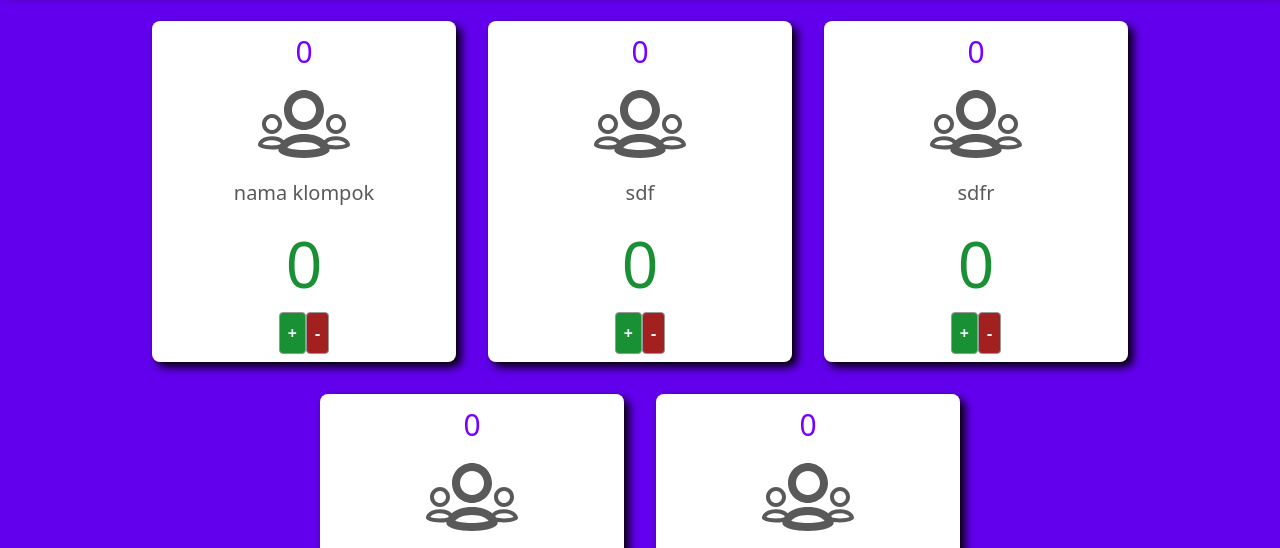
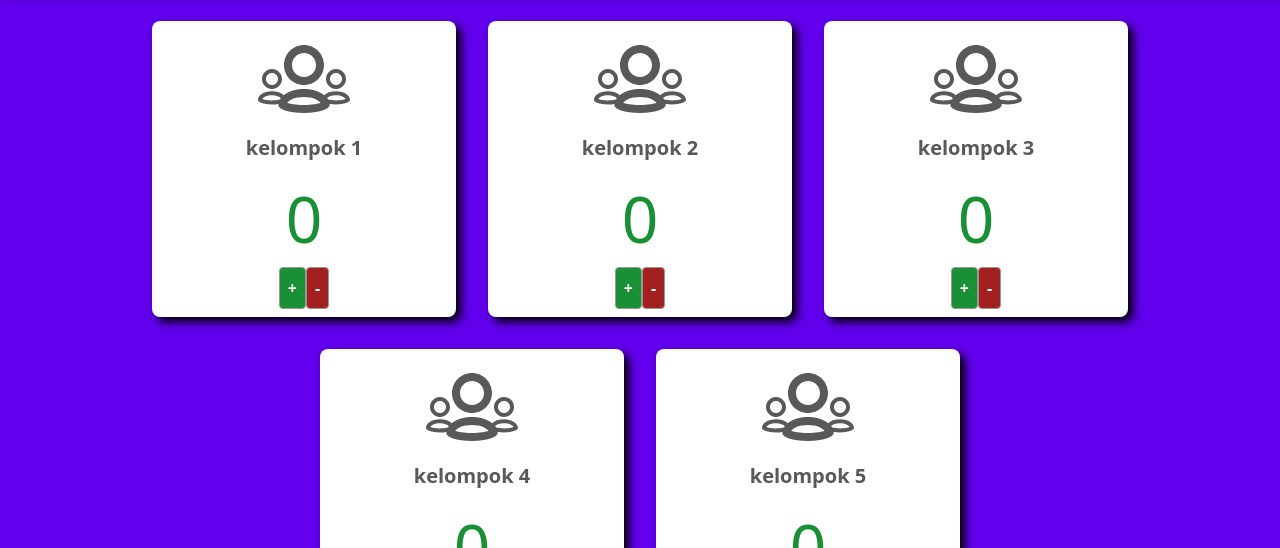
Before and after one commit to bigzero55/ramdan-quiz-react, a React app: page / in a window 1280 px wide. Shown: the part 233-781 px from the top of the page. Built offline with nearby package versions, Linux system fonts and the light colour scheme.

Commit message:
update 2024

```diff
--- a/package.json
+++ b/package.json
@@ -6,9 +6,11 @@
     "@craco/craco": "^7.0.0-alpha.0",
     "prop-types": "15.7.2",
     "react": "^17.0.2",
+    "react-confetti": "^6.1.0",
     "react-dom": "^17.0.2",
     "react-helmet": "^6.1.0",
-    "react-router-dom": "^5.2.0"
+    "react-router-dom": "^5.2.0",
+    "react-use": "^17.5.0"
   },
   "scripts": {
     "start": "craco start",
--- a/src/components/countdown.js
+++ b/src/components/countdown.js
@@ -1,6 +1,7 @@
 import React, { useEffect, useState } from "react";
 import PropTypes from "prop-types";
-import nit from '../audio/count-s.wav'
+import nit from "../audio/count-s.wav";
+import teet from "../audio/timeout.wav";
 
 import "./countdown.css";
 
@@ -17,20 +18,23 @@ const Countdown = (props) => {
     setIsActive(false);
   }
 
-  const Nit = new Audio(nit)
+  const Nit = new Audio(nit);
+  const Teet = new Audio(teet);
 
   useEffect(() => {
+    if (seconds == 0) {
+      Teet.play();
+    }
     let interval = null;
     if (isActive && seconds != 0) {
       interval = setInterval(() => {
         setSeconds((seconds) => seconds - 1);
-        Nit.play()
+        Nit.play();
       }, 1000);
     } else if (!isActive && seconds !== 0) {
       clearInterval(interval);
     }
     return () => clearInterval(interval);
-
   }, [isActive, seconds]);
 
   return (
--- a/src/components/team.css
+++ b/src/components/team.css
@@ -50,7 +50,7 @@
   font-style: normal;
   margin-top: var(--dl-space-space-halfunit);
   text-align: center;
-  font-weight: 500;
+  font-weight: 900;
   margin-bottom: var(--dl-space-space-halfunit);
 }
 .team-text1 {
--- a/src/components/team.js
+++ b/src/components/team.js
@@ -6,11 +6,14 @@ import "./team.css";
 
 const Team = (props) => {
   const { team, score, onAdd, onSub, select, serial } = props;
+
   return (
     <div className={`team-feature-card ${select && "box"}`}>
-      <div>
-        <h1 className="urut">{serial}</h1>
-      </div>
+      {Number(serial) > 0 && (
+        <div style={{ flexDirection: "row" }}>
+          <h1 className="urut"> Urutan ke - {serial}</h1>
+        </div>
+      )}
       <svg viewBox="0 0 1024 1024" className="team-icon">
         <path d="M512 597.333c117.931 0 213.333-95.488 213.333-213.333s-95.403-213.333-213.333-213.333-213.333 95.488-213.333 213.333 95.403 213.333 213.333 213.333zM512 256c70.571 0 128 57.429 128 128s-57.429 128-128 128-128-57.429-128-128 57.429-128 128-128z"></path>
         <path d="M853.333 640c58.923 0 106.667-47.659 106.667-106.667 0-58.923-47.744-106.667-106.667-106.667-58.965 0-106.667 47.744-106.667 106.667 0 59.008 47.701 106.667 106.667 106.667zM853.333 469.333c35.285 0 64 28.715 64 64s-28.715 64-64 64-64-28.715-64-64 28.715-64 64-64z"></path>
@@ -37,7 +40,7 @@ Team.defaultProps = {
   button: "+",
   score: "0",
   select: false,
-  serial: 0
+  serial: 0,
 };
 
 Team.propTypes = {
--- a/src/libs/initialData.js
+++ b/src/libs/initialData.js
@@ -1,39 +1,39 @@
 const initialData = [
   {
     id: "1",
-    team: "nama klompok",
+    team: "kelompok 1",
     score: 0,
     select: false,
     serial: 0,
   },
   {
     id: "2",
-    team: "sdf",
+    team: "kelompok 2",
     score: 0,
     select: false,
     serial: 0,
   },
   {
     id: "3",
-    team: "sdfr",
+    team: "kelompok 3",
     score: 0,
     select: false,
     serial: 0,
   },
   {
     id: "4",
-    team: "asar",
+    team: "kelompok 4",
     score: 0,
     select: false,
     serial: 0,
   },
   {
     id: "5",
-    team: "asd",
+    team: "kelompok 5",
     score: 0,
     select: false,
     serial: 0,
   },
 ];
 
-export default initialData
+export default initialData;
--- a/src/views/home.js
+++ b/src/views/home.js
@@ -1,19 +1,25 @@
 import React, { useState, useEffect } from "react";
-
 import { Helmet } from "react-helmet";
 import buz from "../audio/bell.wav";
-
 import NavigationLinks from "../components/navigation-links";
 import Team from "../components/team";
 import Countdown from "../components/countdown";
 import "./home.css";
 import initialData from "../libs/initialData";
+import Confetti from "react-confetti";
+import { useWindowSize } from "react-use";
+import audioBenar from "../audio/benar.mp3";
+import audioSalah from "../audio/salah.wav";
 
 const Home = () => {
   const [countdown, setCountdown] = useState(false);
   const [data, setData] = useState(initialData);
   let serial = 0;
   const buzz = new Audio(buz);
+  const Aubenar = new Audio(audioBenar);
+  const AuSalah = new Audio(audioSalah);
+  const { width, height } = useWindowSize();
+  const [benar, setBenar] = useState(false);
 
   useEffect(() => {
     window.addEventListener("keydown", function (event) {
@@ -43,6 +49,18 @@ const Home = () => {
       }
       if (event.key === "z") {
         setCountdown((n) => (n = !n));
+      }
+      if (event.key === "v") {
+        setBenar(true);
+        Aubenar.play();
+      }
+      if (event.key === "x") {
+        setBenar(false);
+        Aubenar.pause();
+        Aubenar.currentTime = 0;
+      }
+      if (event.key === "s") {
+        AuSalah.play();
       }
     });
   }, []);
@@ -89,11 +107,12 @@ const Home = () => {
       da.serial = 0;
     });
     setData(mydata);
-    serial = 0
+    serial = 0;
   }
 
   return (
     <div className="home-container">
+      {benar && <Confetti width={width} height={height} />}
       <Helmet>
         <title>Ramadhan Quiz</title>
         <meta property="og:title" content="Tricky Qualified Trout" />
```
Also changed, not shown: 4 other files.
